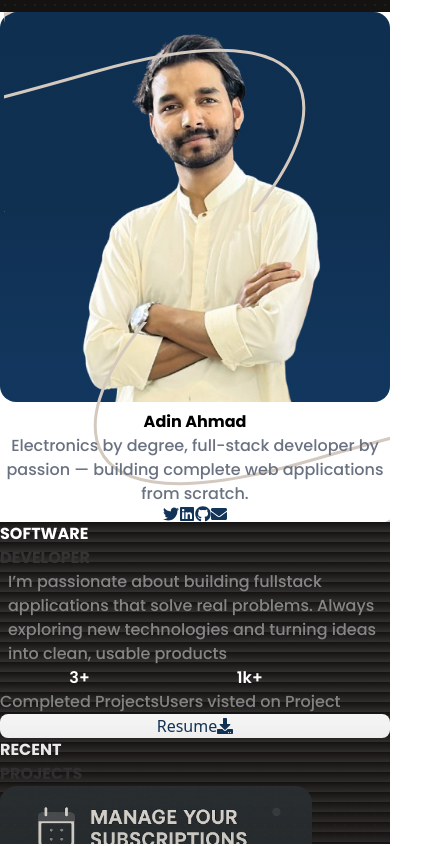
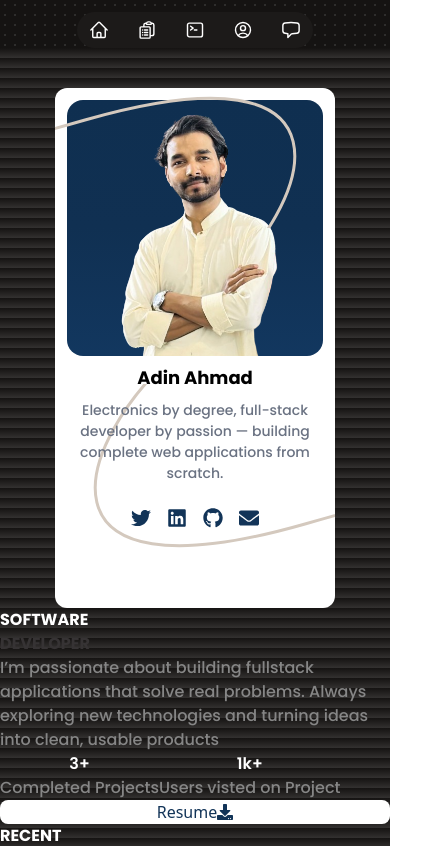
Before and after one commit to HeyAdin/portfolio-page, a React (Vite) app: page / in a window 390 px wide. Shown: the top 846 px of the page, 434 px wide, since content can reach past the window. Built offline with nearby package versions, Linux system fonts and the light colour scheme.

Commit message:
made profile responsive for small screen

```diff
--- a/src/App.css
+++ b/src/App.css
@@ -18,5 +18,4 @@
 #root{
   height: 100vh;
   /* background-color: #151312; */
-  background-image: linear-gradient(to right, blue, green);
 }
--- a/src/App.jsx
+++ b/src/App.jsx
@@ -8,12 +8,12 @@ const cn = (...classes) => classes.join(" ");
 function App() {
 
   return (
-    <div className={cn('text-white bg-[#151312] pt-3 h-screen 2xl:h-screen overflow-hidden relative',
-      'bg-[radial-gradient(var(--color-neutral-800)_0.5px,transparent_1px)]',
+    <div className={cn('text-white bg-[#151312] pt-3 md:h-screen 2xl:h-screen md:overflow-hidden relative',
+      'bg-[radial-gradient(var(--color-neutral-700)_0.5px,transparent_1px)]',
       '[background-size:10px_10px]'
     )}>
       <Navbar />
-      <div className={cn('lg:flex xl:justify-center xl:gap-20 lg:mt-10 2xl:gap-40 2xl:pt-15 bg-gradient-to-t from-[#333130] to-[#151312] mask-b-from-50%',
+      <div className={cn('flex flex-col items-center justify-center md:items-start md:flex md:flex-row md:justify-center lg:mt-10 md:gap-15 lg:gap-20 2xl:gap-40 2xl:pt-15 lg:pt-0 pt-10 bg-gradient-to-t from-[#333130] to-[#151312] mask-b-from-50%',
       'bg-[radial-gradient(1px,transparent_1px)]',
       '[background-size:10px_10px]')}>
         <Profile />
--- /dev/null
+++ b/src/components/Contact.jsx
@@ -0,0 +1,67 @@
+import { motion } from "framer-motion"
+import { Heading } from "./Heading"
+import { useState } from "react"
+import { Input } from "./Input"
+let timer;
+export function Contact() {
+    const [name, setName] = useState("");
+    const [email, setEmail] = useState("");
+    const [message, setMessage] = useState("");
+
+    return (
+        <motion.div
+            initial={{ y: -50, x: -50, scale: 0.8, opacity: 0 }}
+            whileInView={{ y: 0, x: 0, scale: 1, opacity: 1 }}
+            transition={{ duration: 0.7 }}
+            viewport={{ once: true }}
+            className="2xl:mb-70 xl:mb-45 font-Poppins ">
+            <Heading headingTextWhite={"LET'S WORK"} headingTextGray={"TOGETHER"} />
+            <p className="2xl:mt-3 xl:mt-1 2xl:text-sm xl:text-[12px] 2xl:p-2 xl:p-[8px]">Please contact me directly on <a className="underline" href="mailto:adinahmad003@gmail.com">adinahmad003@gmail.com</a> or through this form</p>
+            <div className="w-full  px-2">
+                <div className="flex justify-center 2xl:gap-20 xl:gap-15 w-[90%]">
+                    <Input inputText={"Name"} inputType={"text"} placeholderText={"John"} onChange={(e) => {
+                        clearTimeout(timer);
+                        timer = setTimeout(() => {
+                            console.log(e.target.value);
+                        }, 500);
+                    }} />
+                    <Input inputText={"Email"} inputType={"email"} placeholderText={"John@example.com"} onChange={(e) => {
+                        clearTimeout(timer);
+                        timer = setTimeout(() => {
+                            console.log(e.target.value);
+                        }, 600);
+                    }} />
+                </div>
+                <div className="w-[97%]">
+                    <div className="2xl:text-md xl:text-[12px] font-bold  ">Your message</div>
+                    <textarea
+                        placeholder="Hey ...."
+                        rows='7'
+                        className=" w-[93%] 2xl:text-[16px] xl:text-[10px] bg-gray-700 text-white border-0 rounded-md p-2 mb-2 focus:bg-gray-600 focus:outline-none tranistion ease-in-out duration-150 placeholder-gray-300 "
+                        name=""
+                        maxLength='1000'
+                        onChange={(e) => {
+                            clearTimeout(timer);
+                            timer = setTimeout(() => {
+                                console.log(e.target.value);
+                            }, 500);
+                        }}
+                    ></textarea>
+                </div>
+                <div className=" w-[300px] ">
+                    {/* <button className="w-full bg-gradient-to-r from-[#aeaeaf] to-[#657498] text-black text-md font-[500] py-2 px-4 rounded-md hover:bg-[#59595a] hover:to-[#40465f] transition ease-in-out duration-200 cursor-pointer">
+                            Submit
+                        </button> */}
+                    <motion.button
+                        initial={{ opacity: 0, y: 30 }}
+                        whileInView={{ opacity: 1, y: 0 }}
+                        whileHover={{ boxShadow: "0px 0px 20px 0px white" }}
+                        transition={{ duration: 0.3 }}
+                        viewport={{ once: true }}
+                        className="border border-gray-700 2xl:mx-4 xl:mx-1 2xl:my-2 xl:my-1 hover:bg-[#1C1A19] items-center 2xl:px-6 xl:px-2 2xl:py-2 xl:py-1 rounded-xl cursor-pointer 2xl:w-[70%] xl:w-[40%] 2xl:text-[16px] xl:text-[12px]"> Submit
+                    </motion.button>
+                </div>
+            </div>
+        </motion.div>
+    )
+}
--- a/src/components/HeroText.jsx
+++ b/src/components/HeroText.jsx
@@ -5,10 +5,10 @@ import payGo from '../assets/project2.png'
 import { Button } from "./Button";
 import { Heading } from "./Heading";
 import { Skills } from "./Skills";
-import { Input } from "./Input";
+import { Contact } from "./Contact";
 export const HeroText = () => {
     return (
-        <div className="overflow-hidden overflow-y-scroll h-screen no-scrollbar scroll-smooth mask-b-from-50% 2xl:w-200 xl:w-150">
+        <div className="md:overflow-hidden md:overflow-y-scroll md:h-screen h-full no-scrollbar md:scroll-smooth md:mask-b-from-50% mask-b-from-100% 2xl:w-200 xl:w-150 lg:w-100 md:w-90 w-full">
 
             {/* Hero Content */}
 
@@ -16,9 +16,9 @@ export const HeroText = () => {
                 initial={{ y: -50, x: -50, scale: 0.8, opacity: 0 }}
                 animate={{ y: 0, x: 0, scale: 1, opacity: 1 }}
                 transition={{ duration: 0.7 }}>
-                <h1 className="xl:text-6xl 2xl:text-8xl font-[700] font-Poppins">SOFTWARE</h1>
-                <h1 className=" 2xl:text-8xl xl:text-6xl font-[700] font-Poppins text-[#363334]">DEVELOPER</h1>
-                <p className="xl:w-120 2xl:w-150 2xl:text-lg xl:text-[14px] font-[500] text-[#868686] font-Poppins 2xl:py-4 xl:py-3 px-2" >I’m passionate about building fullstack applications that solve real problems. Always exploring new technologies and turning ideas into clean, usable products</p>
+                <h1 className="md:text-5xl lg:text-6xl 2xl:text-8xl font-[700] font-Poppins">SOFTWARE</h1>
+                <h1 className=" 2xl:text-8xl lg:text-6xl md:text-5xl font-[700] font-Poppins text-[#363334]">DEVELOPER</h1>
+                <p className="xl:w-120 2xl:w-150 2xl:text-lg lg:text-[14px] md:text-[12px] font-[500] text-[#868686] font-Poppins 2xl:py-4 xl:py-3 md:py-3 md:px-1 " >I’m passionate about building fullstack applications that solve real problems. Always exploring new technologies and turning ideas into clean, usable products</p>
 
             </motion.div>
             <div className="2xl:mt-5 xl:mt-3 flex 2xl:gap-8 xl:gap-4 2xl:mb-10 xl:mb-7">
@@ -70,41 +70,8 @@ export const HeroText = () => {
                 </div>
             </motion.div>
 
-
             {/* Contact Section */}
-
-            <motion.div
-                initial={{ y: -50, x: -50, scale: 0.8, opacity: 0 }}
-                whileInView={{ y: 0, x: 0, scale: 1, opacity: 1 }}
-                transition={{ duration: 0.7 }}
-                viewport={{ once: true }}
-                className="2xl:mb-70 xl:mb-45 font-Poppins ">
-                <Heading headingTextWhite={"LET'S WORK"} headingTextGray={"TOGETHER"} />
-                <p className="2xl:mt-3 xl:mt-1 2xl:text-sm xl:text-[12px] 2xl:p-2 xl:p-[8px]">Please contact me directly on <a className="underline" href="mailto:adinahmad003@gmail.com">adinahmad003@gmail.com</a> or through this form</p>
-                <div className="w-full  px-2">
-                    <div className="flex justify-center 2xl:gap-20 xl:gap-15 w-[90%]">
-                        <Input inputText={"Name"} inputType={"text"} placeholderText={"John"} />
-                        <Input inputText={"Email"} inputType={"email"} placeholderText={"John@example.com"} />
-                    </div>
-                    <div className="w-[97%]">
-                        <div className="2xl:text-md xl:text-[12px] font-bold  ">Your message</div>
-                        <textarea placeholder="Hey ...." rows='7' className=" w-[93%] 2xl:text-[16px] xl:text-[10px] bg-gray-700 text-white border-0 rounded-md p-2 mb-2 focus:bg-gray-600 focus:outline-none tranistion ease-in-out duration-150 placeholder-gray-300 " name="" maxLength='1000' id=""></textarea>
-                    </div>
-                    <div className=" w-[300px] ">
-                        {/* <button className="w-full bg-gradient-to-r from-[#aeaeaf] to-[#657498] text-black text-md font-[500] py-2 px-4 rounded-md hover:bg-[#59595a] hover:to-[#40465f] transition ease-in-out duration-200 cursor-pointer">
-                            Submit
-                        </button> */}
-                        <motion.button
-                            initial={{ opacity: 0, y: 30 }}
-                            whileInView={{ opacity: 1, y: 0 }}
-                            whileHover={{ boxShadow: "0px 0px 20px 0px white" }}
-                            transition={{ duration: 0.3 }}
-                            viewport={{ once: true }}
-                            className="border border-gray-700 2xl:mx-4 xl:mx-1 2xl:my-2 xl:my-1 hover:bg-[#1C1A19] items-center 2xl:px-6 xl:px-2 2xl:py-2 xl:py-1 rounded-xl cursor-pointer 2xl:w-[70%] xl:w-[40%] 2xl:text-[16px] xl:text-[12px]"> Submit
-                        </motion.button>
-                    </div>
-                </div>
-            </motion.div>
+            <Contact />
         </div>
     )
 }
--- a/src/components/Navbar.jsx
+++ b/src/components/Navbar.jsx
@@ -46,7 +46,7 @@ export const Navbar = () => {
             }}
             transition={{
                 duration: 0.4
-            }} className=" bg-[#1C1A19] flex items-center justify-center lg:px-4 xl:py-2 2xl:py-4 2xl:px-6 list-none gap-7 xl:gap-7 2xl:gap-12 rounded-3xl">
+            }} className=" bg-[#1C1A19] flex items-center justify-center py-2 lg:py-3 xl:py-2 2xl:py-4 px-3 lg:px-5 xl:px-4 2xl:px-6 list-none gap-7 xl:gap-7 2xl:gap-12 rounded-3xl">
             {
                 navList.map((item, index) => (
                     <motion.div
@@ -59,7 +59,7 @@ export const Navbar = () => {
                         transition={{
                             duration: 1
                         }} key={index} className="relative group flex flex-col justify-center items-center">
-                        <div className="text-white cursor-pointer group-hover:text-[#93b1d1] xl:size-5">{item.icon}</div>
+                        <div className="text-white cursor-pointer group-hover:text-[#93b1d1] size-5">{item.icon}</div>
                         <div className="absolute  mb-2 2xl:left-4 2xl:top-7 xl:left-2/4 xl:top-4/4 -translate-x-1/2 text-white 2xl:text-sm xl:text-[10px] font-bold px-2 py-1 rounded
                           opacity-0 group-hover:opacity-100 transition-all
                           duration-400 whitespace-nowrap z-1 scale-0 group-hover:scale-90 group-hover:text-[#93b1d1]">
--- a/src/components/Profile.jsx
+++ b/src/components/Profile.jsx
@@ -8,8 +8,8 @@ export const Profile = () => {
             animate={{ scale: 1, opacity: 1 }}
             whileHover={{boxShadow:"0px 0px 200px 10px #123458 "}}
             transition={{ duration: 0.7 }}
-            className='overflow-hidden relative font-Poppins lg:w-[235px] lg:h-[420px] 2xl:w-[320px] 2xl:h-[600px] bg-white text-black 2xl:rounded-2xl lg:rounded-xl flex flex-col items-center text-center 2xl:gap-3 xl:gap-1 2xl:py-7 xl:py-4 2xl:px-4 xl:px-3 hover:shadow-md shadow-gray-700 '>
-            <svg width="400" height="200" className='absolute 2xl:-top-3 xl:-top-8 left-1 z-10 overflow-hidden'>
+            className='overflow-hidden relative font-Poppins w-70 md:w-50 lg:min-w-[220px] xl:w-[225px] 2xl:w-[320px] h-130 md:h-95 lg:h-[420px] xl:h-[420px] 2xl:h-[600px] bg-white text-black 2xl:rounded-2xl lg:rounded-xl rounded-xl flex flex-col items-center text-center 2xl:gap-3 lg:gap-1 2xl:py-7 xl:py-4 py-3 2xl:px-4 xl:px-3 lg:px-5 px-3 hover:shadow-md shadow-gray-700 '>
+            <svg width="400" height="200" className='h-42 2xl:h-60 xl:h-52 md:h-45 sm:h-52 sm:w-100  md:w-100 2xl:w-100 absolute -top-7 md:-top-6 xl:-top-5 2xl:-top-5 md:-left-30 xl:-left-20 2xl:left-4 z-10 overflow-hidden'>
                 <motion.path
                     d="M0 0 C  -100 700, 650 -100, 90 60 S 0 10, 100 -50"
                     stroke="#D4C9BE"
@@ -21,18 +21,18 @@ export const Profile = () => {
                     transition={{ duration: 1, ease: "easeInOut" }}
                 />
             </svg>
-            <img className='mb-2 bg-gradient-to-t from-[#12375f] via-[#103052] to-[#0f2f50] 2xl:w-55 xl:w-43 rounded-2xl object-cover 2xl:h-60 ' src={profilePic} alt="profileImage" />
+            <img className='mb-2 bg-gradient-to-t from-[#12375f] via-[#103052] to-[#0f2f50] 2xl:w-55 xl:w-43 lg:w-42 md:w-45 rounded-2xl object-cover 2xl:h-60 xl:h-47 lg:h-45  md:h-45' src={profilePic} alt="profileImage" />
             <motion.h1
                 initial={{ scale: 0.7, opacity: 0 }}
                 animate={{ scale: 1, opacity: 1 }}
                 transition={{ duration: 1 }}
-                className='font-[700] 2xl:text-4xl xl:text-2xl 2xl:mb-4 xl:mb-2'>Adin Ahmad</motion.h1>
+                className='font-[700] 2xl:text-4xl lg:text-2xl md:text-xl text-lg 2xl:mb-4 md:mb-3 mb-2'>Adin Ahmad</motion.h1>
             <motion.p
                 initial={{ scale: 0.7, opacity: 0 }}
                 animate={{ scale: 1, opacity: 1 }}
                 transition={{ duration: 1 }}
-                className='2xl:mb-3 xl:mb-4 z-10 2xl:text-[17px] xl:text-[12px] font-[500] text-gray-500'>Electronics by degree, full-stack developer by passion — building complete web applications from scratch.</motion.p>
-            <svg width="400" height="200" className='absolute bottom-0 2xl:right-4 xl:right-1 z-9 overflow-hidden scale-y-[-1] scale-x-[-1]'>
+                className='2xl:mb-3 lg:mb-5 mb-6 z-10 2xl:text-[17px] lg:text-[11px] md:text-[11px] text-[14px] font-[500] text-gray-500'>Electronics by degree, full-stack developer by passion — building complete web applications from scratch.</motion.p>
+            <svg width="400" height="200" className='absolute bottom-6  xl:bottom-0 lg:-bottom-5 md:bottom-2 2xl:right-4 xl:right-1 lg:-right-25 md:-right-25 z-9 overflow-hidden scale-y-[-1] scale-x-[-1]'>
                 <motion.path
                     d="M0 0 C  -100 700, 650 -100, 90 60 S 0 10, 100 -50"
                     stroke="#D4C9BE"
@@ -45,14 +45,14 @@ export const Profile = () => {
                 />
             </svg>
             <motion.ul
-                className='flex 2xl:gap-7 xl:gap-5 text-[#123458] z-10'
+                className='flex 2xl:gap-7 xl:gap-5 lg:gap-3 gap-4 text-[#123458] z-10'
                 initial={{ scale: 0 }}
                 animate={{ scale: 1 }}
                 transition={{ duration: 0.7 }}>
-                <a href='https://x.com/adnahmd62' target='_blank' className='2xl:text-2xl xl:text-xl  cursor-pointer hover:text-[#a7966e] hover:scale-110 transition-transform duration-200'><FaTwitter /></a>
-                <a href='https://www.linkedin.com/in/adin-ahmad-56a495207/' target='_blank' className='2xl:text-2xl xl:text-xl  cursor-pointer hover:text-[#a7966e] hover:scale-110 transition-transform duration-200'><FaLinkedin /></a>
-                <a href='https://github.com/HeyAdin?tab=repositories' target='_blank' className='2xl:text-2xl xl:text-xl  cursor-pointer hover:text-[#a7966e] hover:scale-110 transition-transform duration-200'><FaGithub /></a>
-                <a href='mailto:adinahmad003@gmail.com' target='_blank' className="2xl:text-2xl xl:text-xl  cursor-pointer hover:text-[#a7966e] hover:scale-110 transition-transform duration-200"><FaEnvelope /></a>
+                <a href='https://x.com/adnahmd62' target='_blank' className='2xl:text-2xl text-xl cursor-pointer hover:text-[#a7966e] hover:scale-110 transition-transform duration-200'><FaTwitter /></a>
+                <a href='https://www.linkedin.com/in/adin-ahmad-56a495207/' target='_blank' className='2xl:text-2xl text-xl  cursor-pointer hover:text-[#a7966e] hover:scale-110 transition-transform duration-200'><FaLinkedin /></a>
+                <a href='https://github.com/HeyAdin?tab=repositories' target='_blank' className='2xl:text-2xl text-xl  cursor-pointer hover:text-[#a7966e] hover:scale-110 transition-transform duration-200'><FaGithub /></a>
+                <a href='mailto:adinahmad003@gmail.com' target='_blank' className="2xl:text-2xl text-xl  cursor-pointer hover:text-[#a7966e] hover:scale-110 transition-transform duration-200"><FaEnvelope /></a>
             </motion.ul>
         </motion.div>
     )
```
Also changed, not shown: src/components/Input.jsx (+6 -2 lines).
